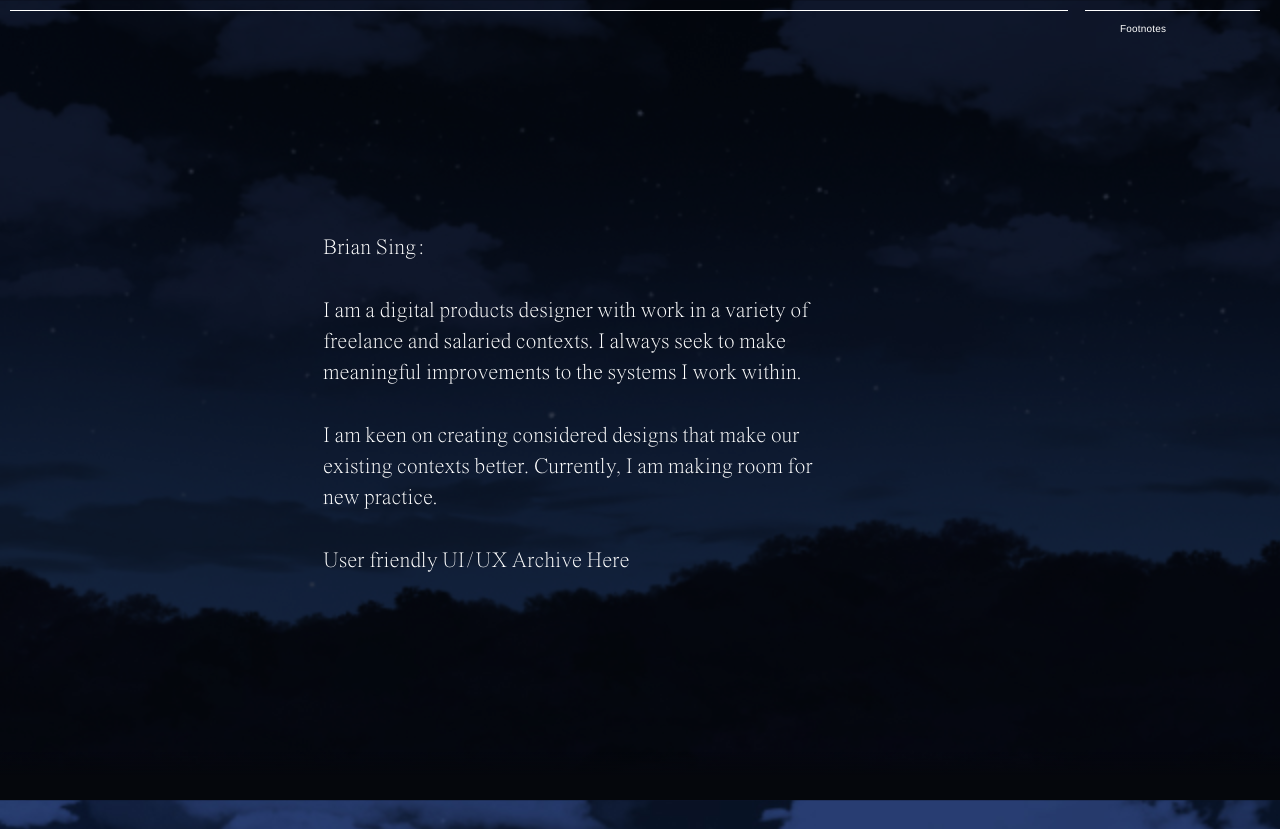
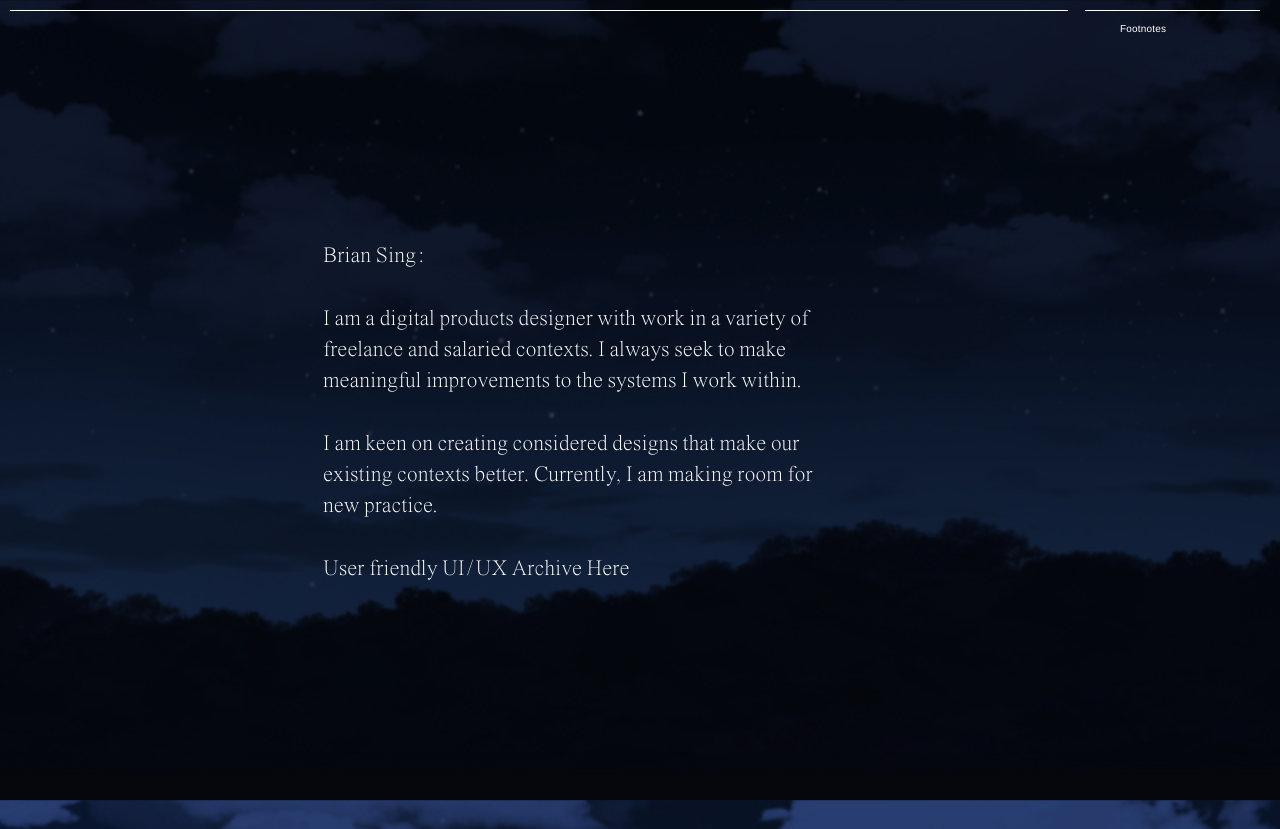
Before and after one commit to bsing333/bsing333.github.io, a plain HTML site: page index.html in a window 1280 px wide. Drawn offline with Linux system fonts and the light colour scheme; no server answers.

Commit message:
never quit

```diff
--- a/css/master-styles-4.css
+++ b/css/master-styles-4.css
@@ -37,7 +37,7 @@ body {
   min-height: 100vh;
   cursor: crosshair;
   display: block;
-  overflow: none;
+  overflow-x: hidden;
 }
 
 /* Summary: Body Overlay */
@@ -176,7 +176,7 @@ body::after {
 /* Summary: Flip-Text Effects */
 .flip-text {
   position: relative;
-  margin-top: 0px;
+  margin-top: 16px;
   margin-bottom: 16px;
   word-spacing: 4px;
   color: white;
```
